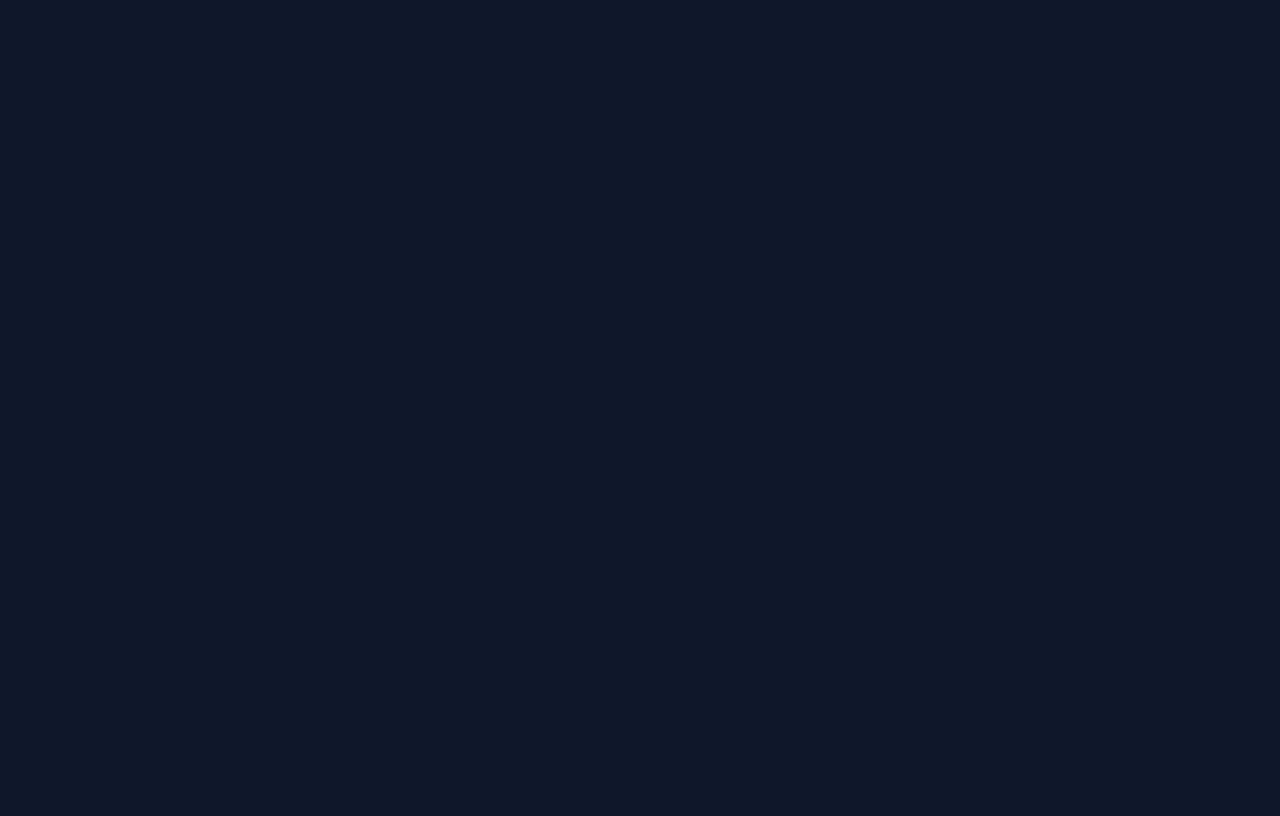
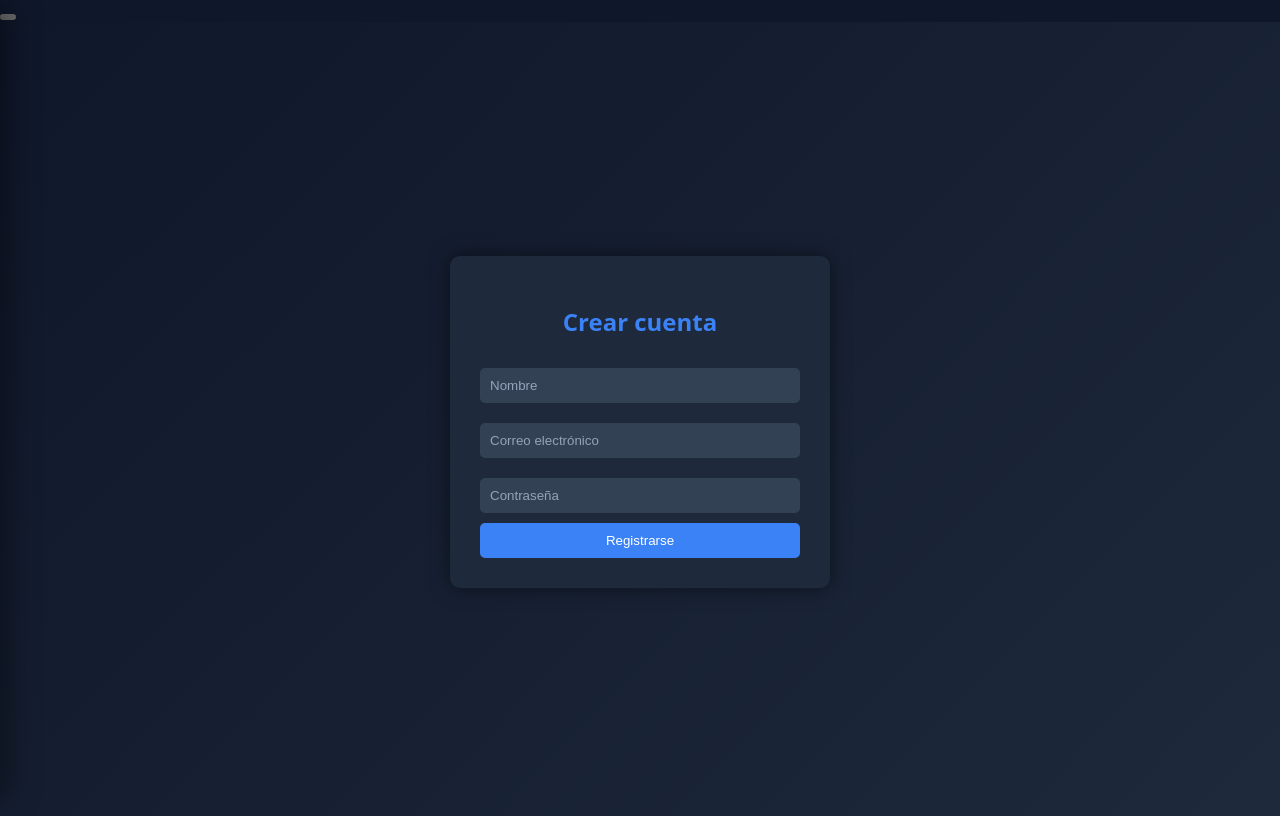
Before and after one commit to yepono/Spexs-Store, a React (Vite) app in the folder React/React/: page /registro in a window 1280 px wide. Before the commit this address had no page. Shown: the top 816 px of the page. Built offline with nearby package versions, Linux system fonts and the light colour scheme.

Commit message:
feat: pagina de inicio de sesion

```diff
--- a/React/React/src/App.jsx
+++ b/React/React/src/App.jsx
@@ -1,11 +1,39 @@
-import Formulario from './pages/Formulario'
+import { useState } from "react";
+import { Routes, Route } from "react-router-dom";
+import Sidebar from "./components/Sidebar";
+import Catalogo from "./pages/Catalogo";
+import Registro from "./pages/Registro";
 
 function App() {
+  const [sidebarAbierto, setSidebarAbierto] = useState(false);
+
   return (
-    <main className="app-container">
-      {/*<Formulario />*/}
-    </main>
-  )
+    <>
+      {/* Botón de hamburguesa */}
+      <button
+        className={`hamburguesa-btn ${sidebarAbierto ? "abierto" : ""}`}
+        onClick={() => setSidebarAbierto(!sidebarAbierto)}
+      >
+        <span></span>
+        <span></span>
+        <span></span>
+      </button>
+
+      {/* Sidebar controlado por estado */}
+      <Sidebar
+        abierto={sidebarAbierto}
+        onCerrar={() => setSidebarAbierto(false)}
+      />
+
+      {/* Contenido principal */}
+      <main className="app-container">
+        <Routes>
+          <Route path="/" element={<Catalogo />} />
+          <Route path="/registro" element={<Registro />} />
+        </Routes>
+      </main>
+    </>
+  );
 }
 
-export default App
+export default App;
--- a/React/React/src/components/Sidebar.css
+++ b/React/React/src/components/Sidebar.css
@@ -18,7 +18,7 @@
   top: 0;
   left: 0;
   height: 100vh;
-  width: 280px;
+  width: 480px;
   background: #1e293b;
   border-right: 1px solid #334155;
   transform: translateX(-100%);
@@ -28,6 +28,9 @@
   flex-direction: column;
   box-shadow: 8px 0 30px rgba(0, 0, 0, 0.4);
 }
+/* Sidebar visible */
+.sidebar.abierto {
+  transform: translateX(0);
 
 .sidebar.abierto {
   transform: translateX(0);
--- a/React/React/src/components/Sidebar.jsx
+++ b/React/React/src/components/Sidebar.jsx
@@ -1,28 +1,30 @@
-import './Sidebar.css';
-import CategoriasMenu from '../components/CategoriasMenu';
+import { Link } from "react-router-dom";
+import "./Sidebar.css";
 
-function Sidebar({ abierto, onCerrar, categoriaActiva, onSeleccionar }) {
+function Sidebar({ abierto, onCerrar }) {
   return (
     <>
-      {/* Fondo oscuro al abrir el menú (clic para cerrar) */}
+      {/* Overlay oscuro */}
       <div
-        className={`sidebar-overlay ${abierto ? 'visible' : ''}`}
+        className={`sidebar-overlay ${abierto ? "visible" : ""}`}
         onClick={onCerrar}
-      />
+      ></div>
 
-      <aside className={`sidebar ${abierto ? 'abierto' : ''}`}>
+      {/* Sidebar vertical */}
+      <aside className={`sidebar ${abierto ? "abierto" : ""}`}>
         <div className="sidebar-header">
-          <h2> GameStore</h2>
-          <button className="sidebar-close" onClick={onCerrar} aria-label="Cerrar menú">
-            ✕
-          </button>
+          <h2>GameStore</h2>
+          <button className="sidebar-close" onClick={onCerrar}>✖</button>
         </div>
 
-        {/* REEMPLAZO DE LA LISTA VIEJA POR EL COMPONENTE DESPLEGABLE */}
-        <CategoriasMenu
-          categoriaSeleccionada={categoriaActiva}
-          onSelectCategoria={onSeleccionar}
-        />
+        <nav className="sidebar-nav">
+          <button className="sidebar-item">Todos los juegos</button>
+          <button className="sidebar-item">Ofertas</button>
+          <button className="sidebar-item">Cuenta</button>
+          <Link to="/registro" className="sidebar-item registro-link">
+            🧾 Registro
+          </Link>
+        </nav>
       </aside>
     </>
   );
--- a/React/React/src/main.jsx
+++ b/React/React/src/main.jsx
@@ -1,18 +1,13 @@
-import { StrictMode } from 'react'
-import { createRoot } from 'react-dom/client'
-import { BrowserRouter, Routes, Route, Navigate } from 'react-router-dom'
-import './index.css'
-import Catalogo from './pages/Catalogo.jsx'
-import DetalleJuego from './pages/DetalleJuego.jsx'
+import React from "react";
+import ReactDOM from "react-dom/client";
+import { BrowserRouter } from "react-router-dom";
+import App from "./App.jsx";
+import "./index.css";
 
-createRoot(document.getElementById('root')).render(
-  <StrictMode>
+ReactDOM.createRoot(document.getElementById("root")).render(
+  <React.StrictMode>
     <BrowserRouter>
-      <Routes>
-        <Route path="/" element={<Navigate to="/catalogo" replace />} />
-        <Route path="/catalogo" element={<Catalogo />} />
-        <Route path="/juego/:id" element={<DetalleJuego />} />
-      </Routes>
+      <App />
     </BrowserRouter>
-  </StrictMode>,
-)
+  </React.StrictMode>
+);
--- /dev/null
+++ b/React/React/src/pages/Registro.css
@@ -0,0 +1,51 @@
+.registro-container {
+  display: flex;
+  justify-content: center;
+  align-items: center;
+  height: 100vh;
+  background: linear-gradient(135deg, #0f172a, #1e293b);
+}
+
+.registro-card {
+  background: #1e293b;
+  padding: 30px;
+  border-radius: 10px;
+  box-shadow: 0 0 20px rgba(0, 0, 0, 0.5);
+  color: white;
+  width: 380px; /* Ajusta el tamaño aquí */
+  text-align: center;
+}
+
+.registro-card h2 {
+  margin-bottom: 20px;
+  color: #3b82f6;
+}
+
+.registro-card input {
+  width: 100%;
+  margin: 10px 0;
+  padding: 10px;
+  border: none;
+  border-radius: 5px;
+  background: #334155;
+  color: white;
+}
+
+.registro-card input::placeholder {
+  color: #94a3b8;
+}
+
+.registro-card button {
+  width: 100%;
+  padding: 10px;
+  background: #3b82f6;
+  color: white;
+  border: none;
+  border-radius: 5px;
+  cursor: pointer;
+  transition: background 0.3s ease;
+}
+
+.registro-card button:hover {
+  background: #2563eb;
+}
--- /dev/null
+++ b/React/React/src/pages/Registro.jsx
@@ -0,0 +1,53 @@
+import { useState } from "react";
+import "./Registro.css";
+
+function Registro() {
+  const [formData, setFormData] = useState({
+    nombre: "",
+    correo: "",
+    contraseña: "",
+  });
+
+  const handleChange = (e) => {
+    setFormData({ ...formData, [e.target.name]: e.target.value });
+  };
+
+  const handleSubmit = (e) => {
+    e.preventDefault();
+    console.log("Datos enviados:", formData);
+  };
+
+  return (
+    <div className="registro-container">
+      <div className="registro-card">
+        <h2>Crear cuenta</h2>
+        <form onSubmit={handleSubmit}>
+          <input
+            name="nombre"
+            type="text"
+            placeholder="Nombre"
+            onChange={handleChange}
+            value={formData.nombre}
+          />
+          <input
+            name="correo"
+            type="email"
+            placeholder="Correo electrónico"
+            onChange={handleChange}
+            value={formData.correo}
+          />
+          <input
+            name="contraseña"
+            type="password"
+            placeholder="Contraseña"
+            onChange={handleChange}
+            value={formData.contraseña}
+          />
+          <button type="submit">Registrarse</button>
+        </form>
+      </div>
+    </div>
+  );
+}
+
+export default Registro;
--- /dev/null
+++ b/package.json
@@ -0,0 +1,5 @@
+{
+  "dependencies": {
+    "react": "^19.2.8"
+  }
+}
```
